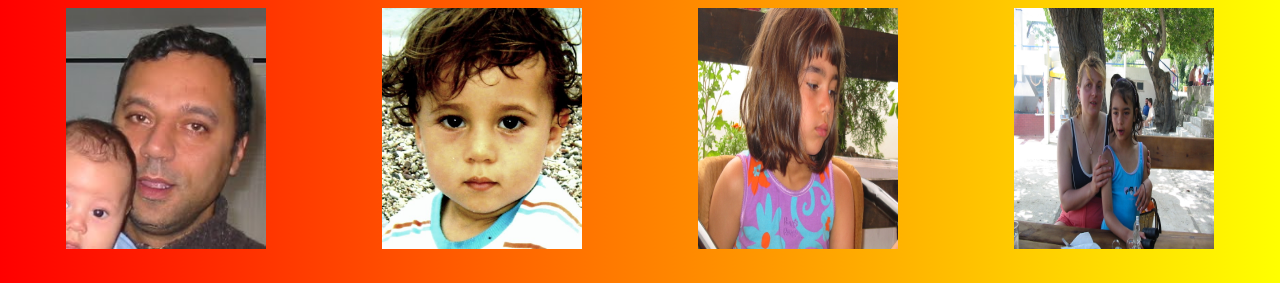
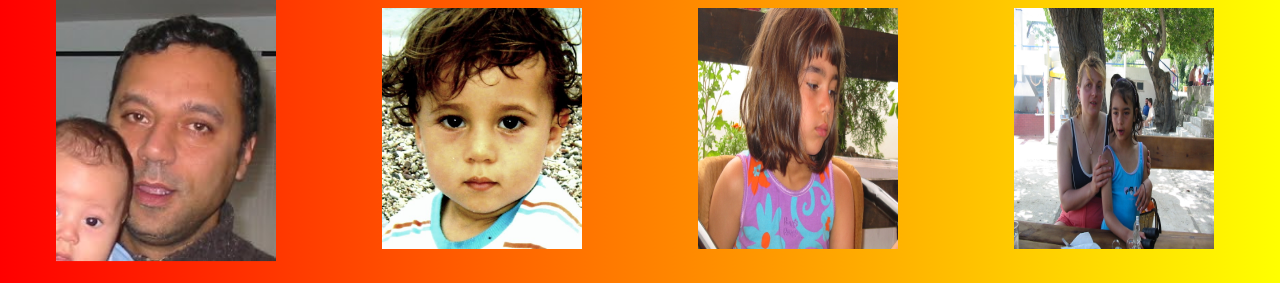
Before and after one commit to isamelb/family, a plain HTML site: page background generator/index.html in a window 1280 px wide. In both pictures the pointer is over the picture 166 px from the left and 128 px from the top of the page. Shown: the top 283 px of the page. Drawn offline with Linux system fonts and the light colour scheme.

Commit message:
Add files via upload

```diff
--- a/background generator/style.css
+++ b/background generator/style.css
@@ -30,6 +30,9 @@ h3 {
     justify-content: space-around;
 }
 
+img:hover {
+    transform: scale(1.1)}
+
 img {
     width: 200px;
 }
```
